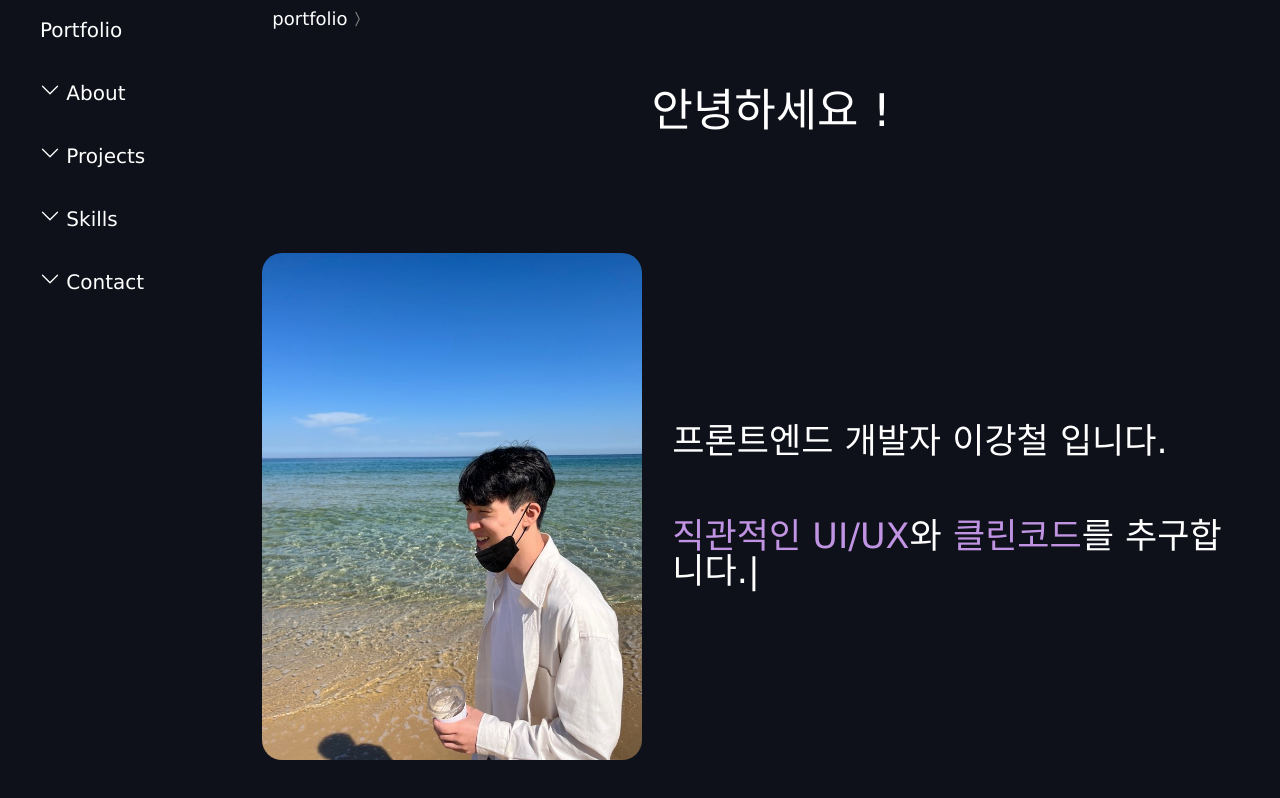
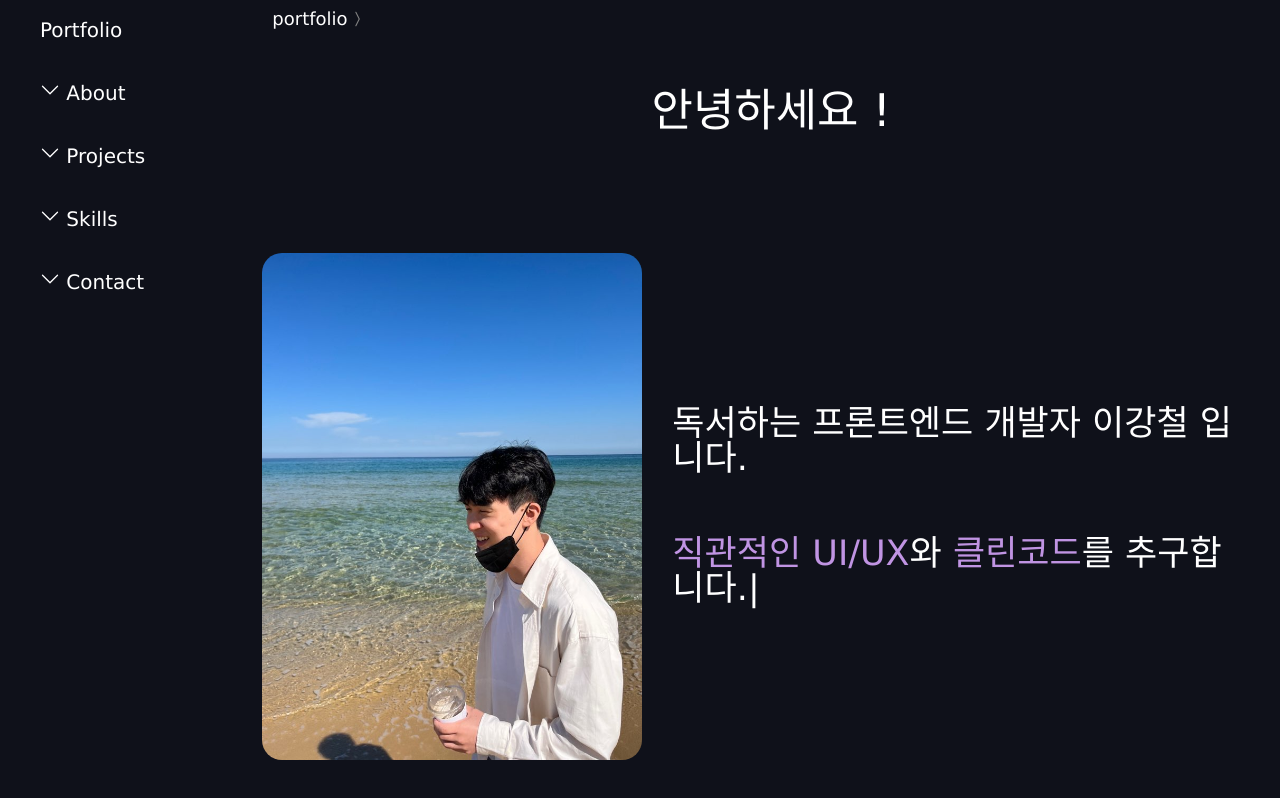
Before and after one commit to Goddemi/Portfolio, a React (Create React App) app in the folder client/: page / in a window 1280 px wide. Built offline with nearby package versions, Linux system fonts and the light colour scheme.

Commit message:
Modify : Greeting 문구 수정

```diff
--- a/client/src/components/greeting/Greeting.tsx
+++ b/client/src/components/greeting/Greeting.tsx
@@ -6,7 +6,7 @@ const Greeting = () => {
     <Container>
       <ProfileImg src={process.env.PUBLIC_URL + "/reserve/imgs/profile.jpeg"} />
       <SayHello>
-        <MyName>프론트엔드 개발자 이강철 입니다.</MyName>
+        <MyName>독서하는 프론트엔드 개발자 이강철 입니다.</MyName>
         <KeySentence>
           <span className="colored">직관적인 UI/UX</span>와{" "}
           <span className="colored">클린코드</span>를 추구합니다.
```
